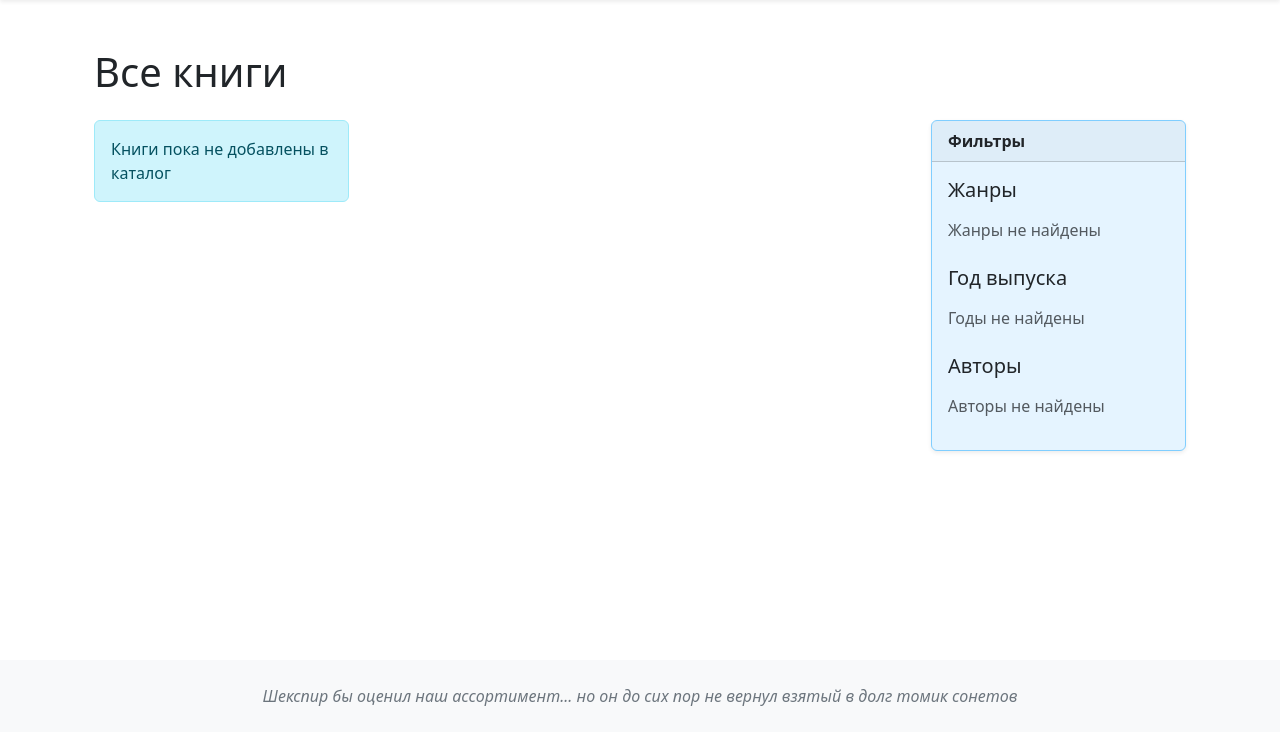
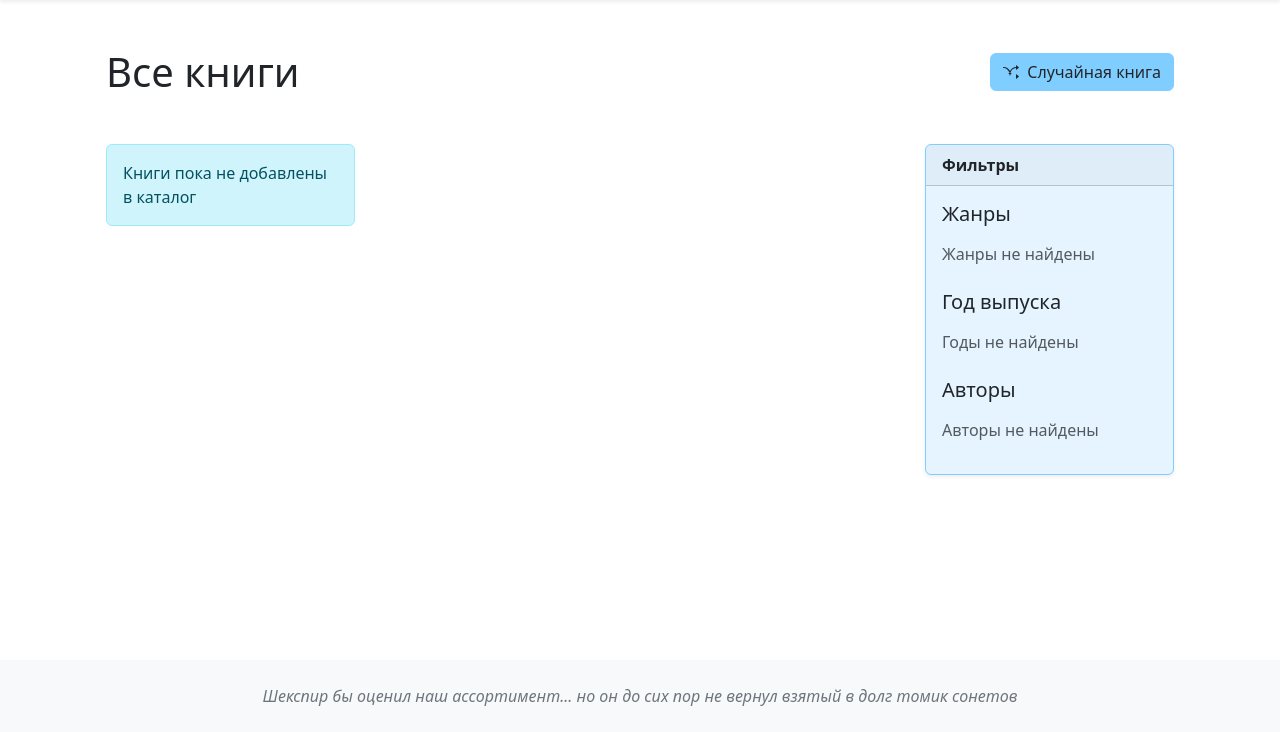
Before and after one commit to Maxim-hub296/BookWorm, a Django app: page / in a window 1280 px wide. Shown: the part 68-800 px from the top of the page. Run offline with Django 5.2, Linux system fonts and the light colour scheme; data that the repository does not hold is empty.

Commit message:
Готова функция "Случайная книга". Догадаешься, что она делает? =)

```diff
--- a/shop/templates/shop/books.html
+++ b/shop/templates/shop/books.html
@@ -3,8 +3,22 @@
 {% block content %}
     <div class="container">
 
-        <h1 class="my-4">Все книги </h1>
+        <div class="container">
 
+            <!-- Заголовок и кнопка случайной книги -->
+            <div class="d-flex justify-content-between align-items-center mb-4">
+                <h1 class="my-4">Все книги</h1>
+                <a href="{% url 'shop:book_detail' random_book.slug %}"
+                   class="btn btn-primary d-flex align-items-center">
+                    <svg xmlns="http://www.w3.org/2000/svg" width="16" height="16" fill="currentColor"
+                         class="bi bi-shuffle me-2" viewBox="0 0 16 16">
+                        <path fill-rule="evenodd"
+                              d="M0 3.5A.5.5 0 0 1 .5 3H1c2.202 0 3.827 1.24 4.874 2.418.49.552.865 1.102 1.126 1.532.26-.43.636-.98 1.126-1.532C9.173 4.24 10.798 3 13 3v1c-1.798 0-3.173 1.01-4.126 2.082A9.624 9.624 0 0 0 7.5 8.503V9H8a.5.5 0 0 1 0 1H7.5v1a.5.5 0 0 1-1 0v-1H6a.5.5 0 0 1 0-1h.5v-.497c-.26-.43-.636-.98-1.126-1.532C4.173 5.01 2.798 4 1 4h-.5a.5.5 0 0 1-.5-.5z"/>
+                        <path d="M13 5.466V1.534a.25.25 0 0 1 .41-.192l2.36 1.966c.12.1.12.284 0 .384l-2.36 1.966a.25.25 0 0 1-.41-.192zm0 9v-3.932a.25.25 0 0 1 .41-.192l2.36 1.966c.12.1.12.284 0 .384l-2.36 1.966a.25.25 0 0 1-.41-.192z"/>
+                    </svg>
+                    Случайная книга
+                </a>
+            </div>
             <div class="row">
                 <!-- Основной контент - список книг -->
                 <div class="col-lg-9 order-lg-1 order-2">
@@ -61,7 +75,8 @@
                                         <a class="page-link" href="?page=1">Первая</a>
                                     </li>
                                     <li class="page-item">
-                                    <a class="page-link" href="?page={{ page_obj.previous_page_number }}">Предыдущая</a>
+                                        <a class="page-link"
+                                           href="?page={{ page_obj.previous_page_number }}">Предыдущая</a>
                                     </li>
                                 {% endif %}
 
@@ -76,7 +91,8 @@
                                         <a class="page-link" href="?page={{ page_obj.next_page_number }}">Следующая</a>
                                     </li>
                                     <li class="page-item">
-                                    <a class="page-link" href="?page={{ page_obj.paginator.num_pages }}">Последняя</a>
+                                        <a class="page-link"
+                                           href="?page={{ page_obj.paginator.num_pages }}">Последняя</a>
                                     </li>
                                 {% endif %}
                             </ul>
@@ -92,4 +108,5 @@
                 </div>
             </div>
         </div>
+    </div>
 {% endblock %}
--- a/shop/views.py
+++ b/shop/views.py
@@ -1,12 +1,12 @@
+from django.db.models import Max
 from django.views.generic import ListView, DetailView
 from shop.forms import AddCommentForm
 from shop.models import Book, Genre, Comment
 from django.contrib.auth.decorators import login_required
-import logging
 from django.shortcuts import redirect, get_object_or_404
 from django.contrib import messages
+from random import randint
 
-logger = logging.getLogger(__name__)
 
 
 # Create your views here.
@@ -17,6 +17,8 @@ class Home(ListView):
 
     def get_context_data(self, **kwargs):
         context = super().get_context_data(**kwargs)
+
+        context['random_book'] = Book.objects.order_by("?").first()
         self.add_sidebar_data(context)
         return context
 
--- a/templates/base.html
+++ b/templates/base.html
@@ -6,6 +6,8 @@
     <title>Bookworm - Интернет-магазин книг</title>
     <!-- Bootstrap 5 CSS -->
     <link href="https://cdn.jsdelivr.net/npm/bootstrap@5.3.0/dist/css/bootstrap.min.css" rel="stylesheet">
+    <!-- Bootstrap Icons -->
+    <link rel="stylesheet" href="https://cdn.jsdelivr.net/npm/bootstrap-icons@1.10.0/font/bootstrap-icons.css">
     <style>
         :root {
             --page-background: #FFFFFF;
```
Lines whose indentation alone changed are shown as unchanged.
